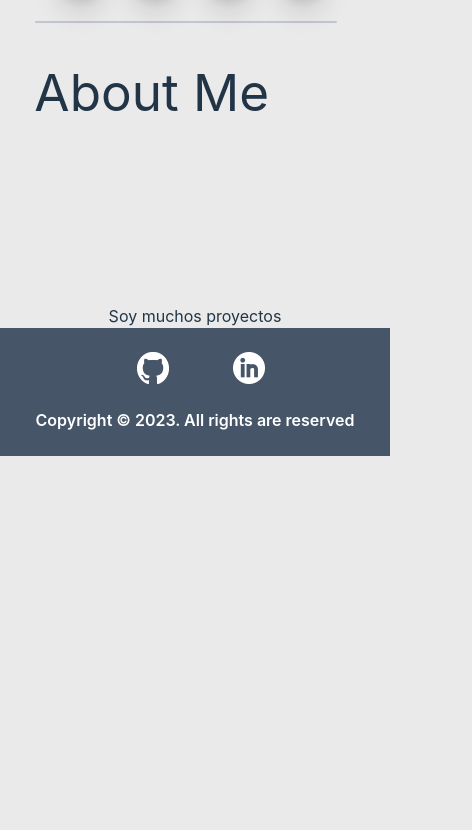
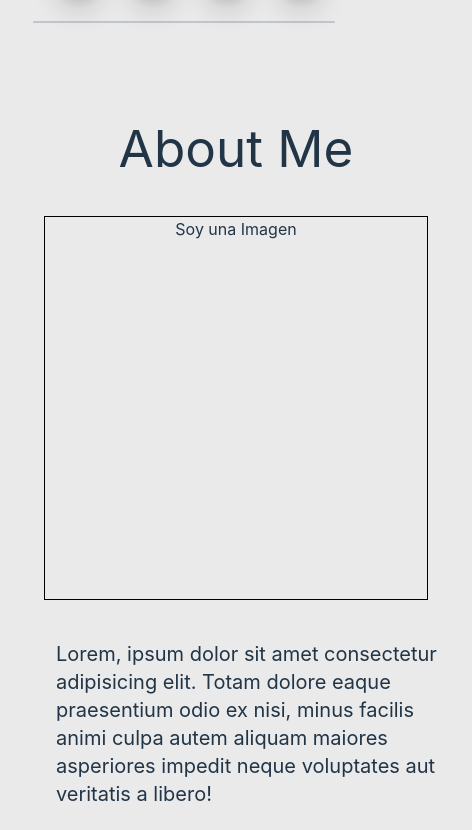
Before and after one commit to denisrold/Portfolio, a React (Vite) app in the folder portfolio/: page / in a window 390 px wide. Shown: the part 994-1824 px from the top of the page, 472 px wide, since content can reach past the window. Before the commit the page ends 1450 px from the top, so only its background shows below. Built offline with nearby package versions, Linux system fonts and the light colour scheme.

Commit message:
About Responsive

```diff
--- a/portfolio/src/views/About.jsx
+++ b/portfolio/src/views/About.jsx
@@ -1,7 +1,9 @@
 const About = ()=>{
     return (
-        <div className="flex w-full h-60 ">
-            <h1>About Me</h1>
+        <div className="flex flex-col w-full h-fit mt-24 mb-24 items-center space-y-10">
+            <h1 className="">About Me</h1>
+            <div className="w-96 h-96 border border-black">Soy una Imagen</div>
+            <p className="w-96 text-start text-xl ml-6">Lorem, ipsum dolor sit amet consectetur adipisicing elit. Totam dolore eaque praesentium odio ex nisi, minus facilis animi culpa autem aliquam maiores asperiores impedit neque voluptates aut veritatis a libero!</p>
         </div>
     )
 }
```
